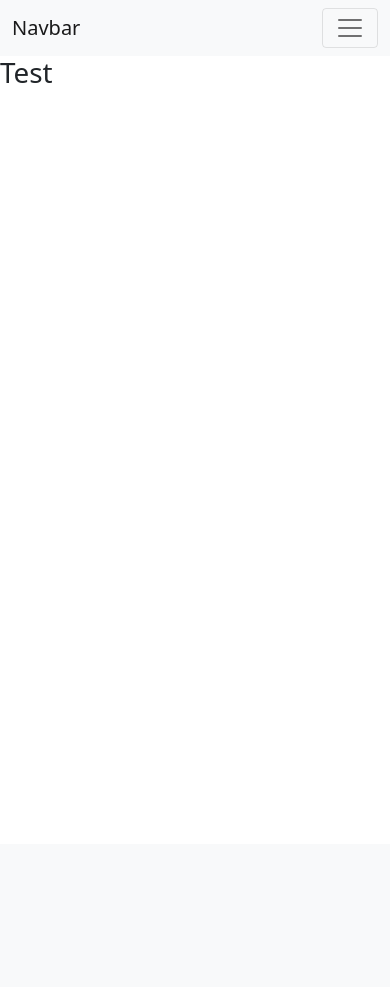
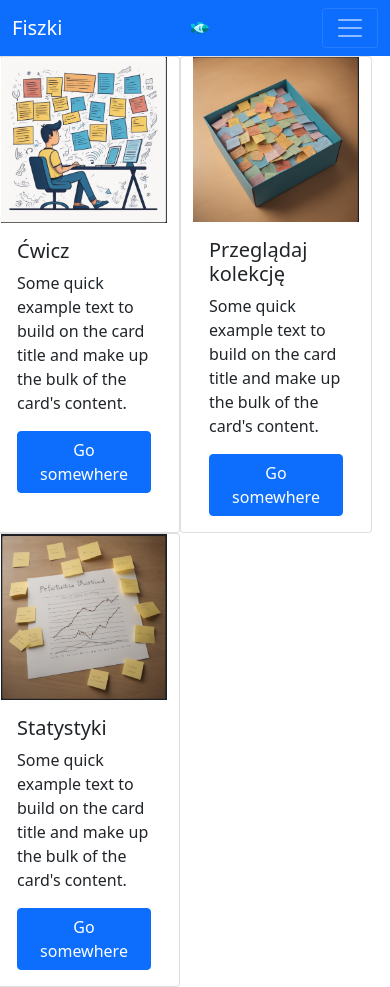
Before and after one commit to SzymSledz/SWBO_Sledz, a Flask app: page / in a window 390 px wide. Before the commit the page is almost empty. Before the commit the page ends 83 px from the top, so only its background shows below. Run offline with Flask 3, Linux system fonts and the light colour scheme.

Commit message:
Added cards modules to index.html modified base.html and added first images

```diff
--- a/templates/base.html
+++ b/templates/base.html
@@ -6,40 +6,13 @@
     <link href="https://cdn.jsdelivr.net/npm/bootstrap@5.0.2/dist/css/bootstrap.min.css" rel="stylesheet" integrity="sha384-EVSTQN3/azprG1Anm3QDgpJLIm9Nao0Yz1ztcQTwFspd3yD65VohhpuuCOmLASjC" crossorigin="anonymous">
 </head>
 <body>
-    <nav class="navbar navbar-expand-lg navbar-light bg-light">
+    <nav class="navbar navbar-dark bg-primary">
       <div class="container-fluid">
-        <a class="navbar-brand" href="#">Navbar</a>
+        <a class="navbar-brand" href="#">Fiszki</a>
+         <img src="{{url_for('static', filename='images/logo.png')}}" width="5%"/>
         <button class="navbar-toggler" type="button" data-bs-toggle="collapse" data-bs-target="#navbarSupportedContent" aria-controls="navbarSupportedContent" aria-expanded="false" aria-label="Toggle navigation">
           <span class="navbar-toggler-icon"></span>
         </button>
-        <div class="collapse navbar-collapse" id="navbarSupportedContent">
-          <ul class="navbar-nav me-auto mb-2 mb-lg-0">
-            <li class="nav-item">
-              <a class="nav-link active" aria-current="page" href="#">Home</a>
-            </li>
-            <li class="nav-item">
-              <a class="nav-link" href="#">Link</a>
-            </li>
-            <li class="nav-item dropdown">
-              <a class="nav-link dropdown-toggle" href="#" id="navbarDropdown" role="button" data-bs-toggle="dropdown" aria-expanded="false">
-                Dropdown
-              </a>
-              <ul class="dropdown-menu" aria-labelledby="navbarDropdown">
-                <li><a class="dropdown-item" href="#">Action</a></li>
-                <li><a class="dropdown-item" href="#">Another action</a></li>
-                <li><hr class="dropdown-divider"></li>
-                <li><a class="dropdown-item" href="#">Something else here</a></li>
-              </ul>
-            </li>
-            <li class="nav-item">
-              <a class="nav-link disabled" href="#" tabindex="-1" aria-disabled="true">Disabled</a>
-            </li>
-          </ul>
-          <form class="d-flex">
-            <input class="form-control me-2" type="search" placeholder="Search" aria-label="Search">
-            <button class="btn btn-outline-success" type="submit">Search</button>
-          </form>
-        </div>
       </div>
     </nav>
     {% block content %}
--- a/templates/index.html
+++ b/templates/index.html
@@ -1,5 +1,30 @@
 {% extends "base.html" %}
 {% block title %}Home Page{% endblock %}
 {% block content %}
-<h1>Test</h1>
+<div class="row">
+    <div class="card col-sm" style="width: 12rem;">
+        <img src="{{url_for('static', filename='images/learning.png')}}" />
+      <div class="card-body">
+        <h5 class="card-title">Ćwicz</h5>
+        <p class="card-text">Some quick example text to build on the card title and make up the bulk of the card's content.</p>
+        <a href="#" class="btn btn-primary">Go somewhere</a>
+      </div>
+    </div>
+    <div class="card col-sm" style="width: 12rem;">
+        <img src="{{url_for('static', filename='images/sticky_notes_box.png')}}" />
+      <div class="card-body">
+        <h5 class="card-title">Przeglądaj kolekcję</h5>
+        <p class="card-text">Some quick example text to build on the card title and make up the bulk of the card's content.</p>
+        <a href="#" class="btn btn-primary">Go somewhere</a>
+      </div>
+    </div>
+    <div class="card col-sm" style="width: 12rem;">
+        <img src="{{url_for('static', filename='images/graph.png')}}" />
+      <div class="card-body">
+        <h5 class="card-title">Statystyki</h5>
+        <p class="card-text">Some quick example text to build on the card title and make up the bulk of the card's content.</p>
+        <a href="#" class="btn btn-primary">Go somewhere</a>
+      </div>
+    </div>
+</div>
 {% endblock %}
```
Also changed, not shown: static/images/graph.png (added), static/images/learning.png (added), static/images/logo.png (added), static/images/sticky_notes_box.png (added).
